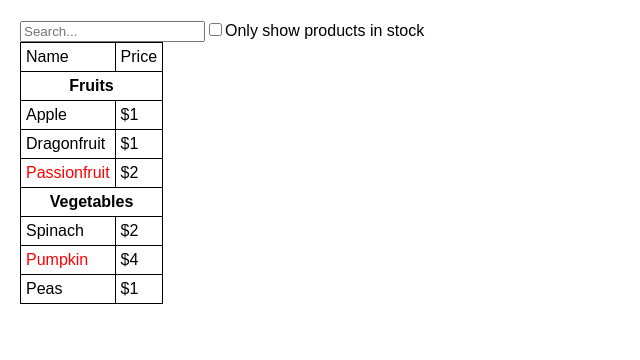
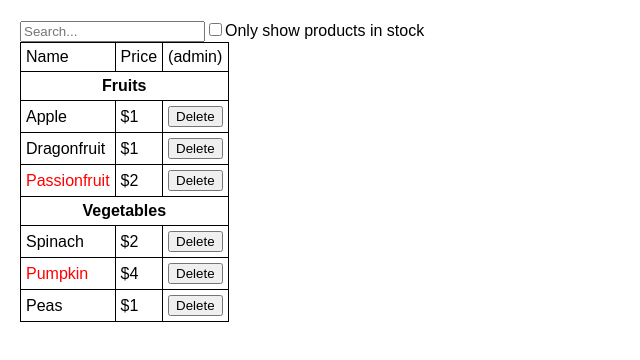
Before and after one commit to kquilty/ReactProductFilter, a React (Create React App) app: page / in a window 1280 px wide. Shown: the top 360 px of the page, without its empty margins (0-640 px from the left). Built offline with nearby package versions, Linux system fonts and the light colour scheme.

Commit message:
added ability to delete

```diff
--- a/src/App.js
+++ b/src/App.js
@@ -1,22 +1,31 @@
 import { useState } from "react";
 
-const PRODUCTS = [
-    {category: "Fruits", price: "$1", stocked: true, name: "Apple"},
-    {category: "Fruits", price: "$1", stocked: true, name: "Dragonfruit"},
-    {category: "Fruits", price: "$2", stocked: false, name: "Passionfruit"},
-    {category: "Vegetables", price: "$2", stocked: true, name: "Spinach"},
-    {category: "Vegetables", price: "$4", stocked: false, name: "Pumpkin"},
-    {category: "Vegetables", price: "$1", stocked: true, name: "Peas"}
-];
+
 
 export default function App() {
+    const [products, setProducts] = useState([
+        {id:1, category: "Fruits", price: "$1", stocked: true, name: "Apple"},
+        {id:2, category: "Fruits", price: "$1", stocked: true, name: "Dragonfruit"},
+        {id:3, category: "Fruits", price: "$2", stocked: false, name: "Passionfruit"},
+        {id:4, category: "Vegetables", price: "$2", stocked: true, name: "Spinach"},
+        {id:5, category: "Vegetables", price: "$4", stocked: false, name: "Pumpkin"},
+        {id:6, category: "Vegetables", price: "$1", stocked: true, name: "Peas"}
+    ]);
+
+    const handleDeleteProduct = (productId) => {
+        if (!window.confirm("Delete this product?")) {
+            return;
+        }
+        let newProducts = products.filter(product => product.id !== productId);
+        setProducts(newProducts);
+    };
 
     return (
-        <FilterableProductTable products={PRODUCTS} />
+        <FilterableProductTable products={products} onProductDelete={handleDeleteProduct} />
     );
 }
 
-function FilterableProductTable({products}) {
+function FilterableProductTable({products, onProductDelete}) {
     const [searchText, setSearchText] = useState("");
     const [inStockOnly, setInStockOnly] = useState(false);
 
@@ -32,6 +41,7 @@ function FilterableProductTable({products}) {
                 products={products}
                 searchText={searchText}
                 inStockOnly={inStockOnly}
+                onProductDelete={onProductDelete}
             />
         </>
     );
@@ -56,7 +66,7 @@ function SearchBar({ searchText, inStockOnly, onSearchTextChange, onInStockOnlyC
     );
 }
 
-function ProductTable({ products, searchText, inStockOnly }) {
+function ProductTable({ products, searchText, inStockOnly, onProductDelete }) {
     let rows = [];
     let lastCategory = null;
 
@@ -88,8 +98,9 @@ function ProductTable({ products, searchText, inStockOnly }) {
         // Show the product
         rows.push(
         <ProductRow
-            key={product.name}
-            product={product} />
+            key={product.id}
+            product={product}
+            onProductDelete={onProductDelete} />
         );
     });
 
@@ -102,6 +113,9 @@ function ProductTable({ products, searchText, inStockOnly }) {
                 <td>
                     Price
                 </td>
+                <td>
+                    (admin)
+                </td>
             </tr>
             {rows}
         </table>
@@ -111,13 +125,13 @@ function ProductTable({ products, searchText, inStockOnly }) {
 function ProductCategoryRow({ categoryName }) {
     return (
         <tr>
-            <th colSpan="2">
+            <th colSpan="3">
                 {categoryName}
             </th>
         </tr>
     );
 }
-function ProductRow({product}) {
+function ProductRow({product, onProductDelete}) {
     return (
         <tr>
             <td style={{color: product.stocked ? 'black' : 'red'}}>
@@ -126,6 +140,9 @@ function ProductRow({product}) {
             <td>
                 {product.price}
             </td>
+            <td>
+                <button onClick={() => onProductDelete(product.id)}>Delete</button>
+            </td>
         </tr>
     );
 }
```
